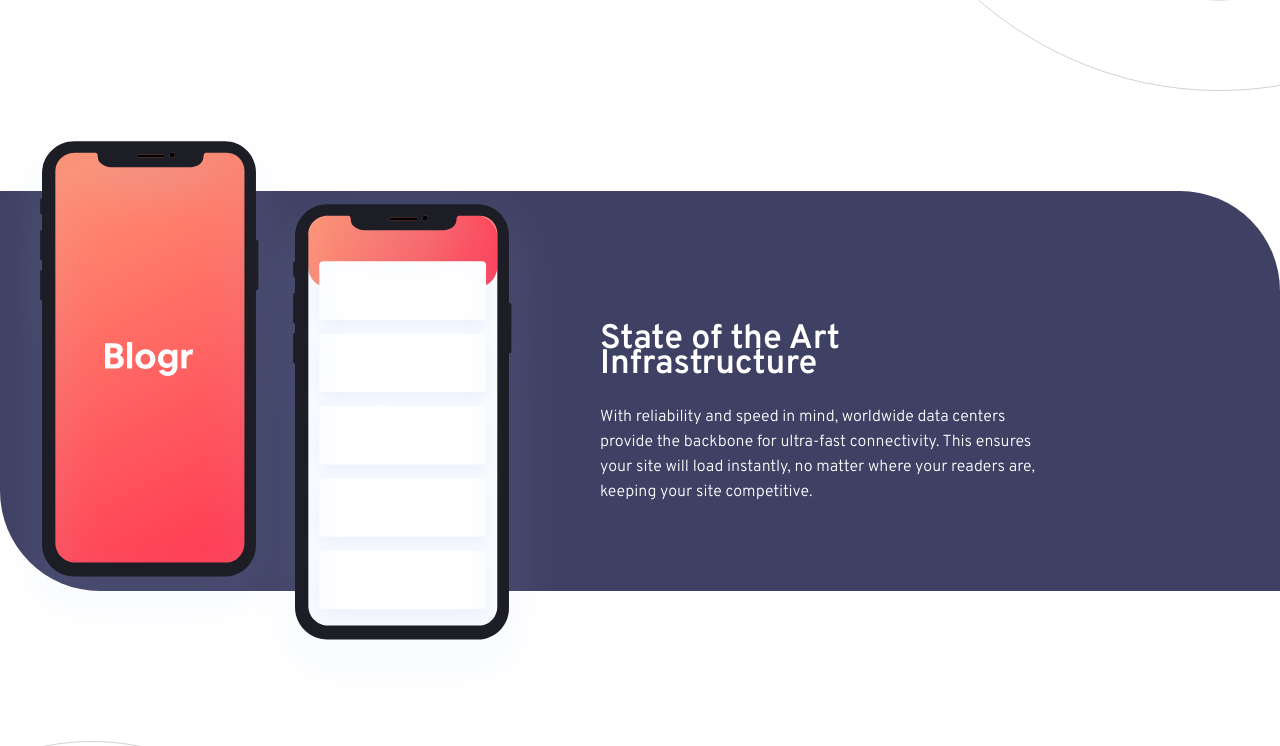
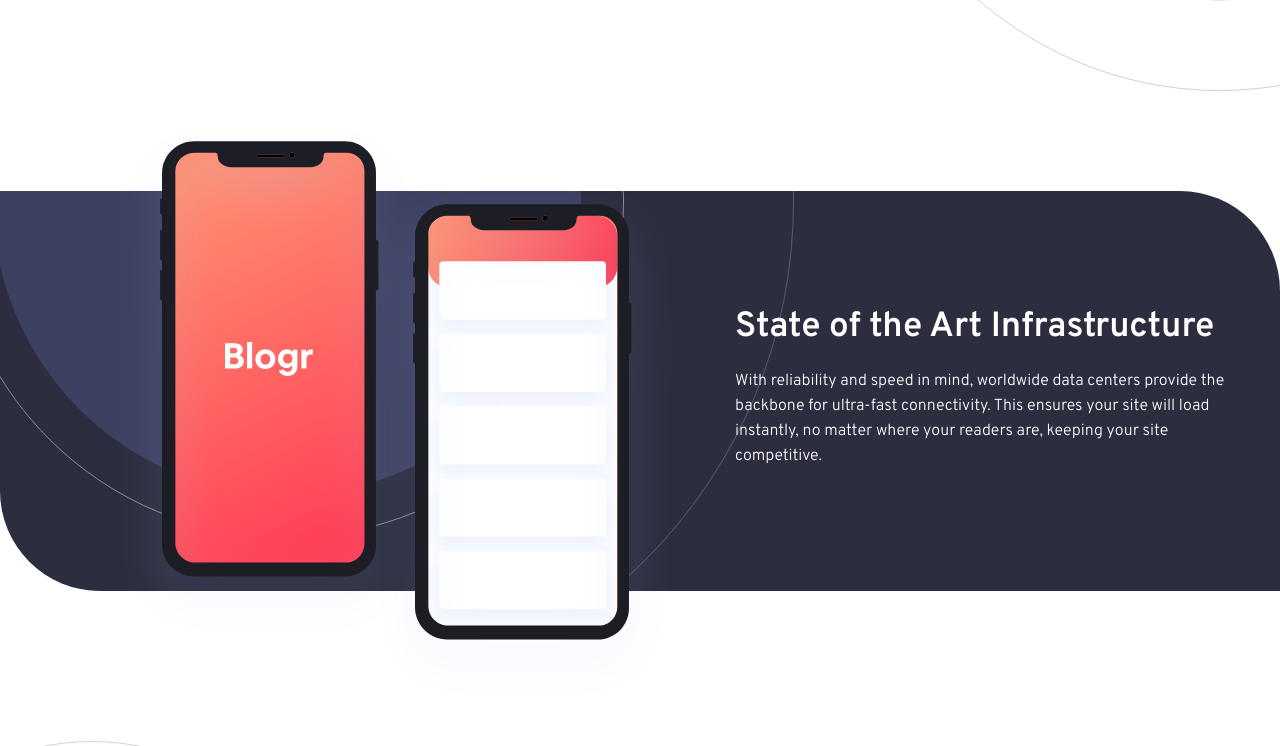
Before and after one commit to Styne001/blogr-landing-page-main, a plain HTML site: page index.html in a window 1280 px wide. Shown: the part 1359-2105 px from the top of the page. Drawn offline with Linux system fonts and the light colour scheme.

Commit message:
Design complete for 1440px screen

```diff
--- a/index.html
+++ b/index.html
@@ -106,13 +106,16 @@
   </section>
 
   <section class="section3">
-    <img src="/images/illustration-phones.svg" alt="" srcset="">
+    <div id="sec3">
+      <img id="circle" src="/images/bg-pattern-circles.svg" alt="" srcset="">
+    </div>
     <div class="state">
       <h2>State of the Art Infrastructure</h2>
       <p>
         With reliability and speed in mind, worldwide data centers provide the backbone for ultra-fast connectivity.
         This ensures your site will load instantly, no matter where your readers are, keeping your site competitive.</p>
-    </div>
+  </div>
+    <img id="phones" src="/images/illustration-phones.svg" alt="" srcset="">
   </section>
 
   <section class="section4">
--- a/styles.css
+++ b/styles.css
@@ -3,7 +3,7 @@ body{
     font-weight: 400;
     font-size: 16px;
     margin: 0px 0px;
-    max-width: 1440px;
+    max-width: 100%;
     line-height: 25px;
 }
 header{
@@ -23,7 +23,6 @@ header{
     top: -1250px;
     left: -400px;
     opacity: .7;
-    clip: 0px 10px 100px 0px ;
 }
 
 .logo{
@@ -244,7 +243,7 @@ nav li{
 .section2 .intro{
     color:hsl(208, 49%, 24%);
     position: relative;
-    width: 500px;
+    width: 510px;
     left: 200px;
     top: 230px;
     opacity: 1;
@@ -254,38 +253,50 @@ nav li{
 .section2 .robust{
     color:hsl(208, 49%, 24%);
     position: relative;
-    width: 450px;
+    width: 500px;
     left: 200px;
-    top: 270px;
+    top: 300px;
     box-sizing: border-box;
 }
 
-.section3{
-    background-color: hsl(237, 23%, 32%);
+#sec3{
+    background-color: hsl(237, 17%, 21%);
     border-bottom-left-radius: 100px;
     border-top-right-radius: 100px;
     position: relative;
     height: 400px;
     z-index: 1;
     top: 100px;
+    overflow: hidden;
 }
 
-.section3 img{
-    position:relative;
-    top: -70px;
+#circle{
+    position: absolute;
+    top: -500px;
+    left: -220px;
+    clip: inherit;
+    object-fit: cover;
+    object-position: 0 80%;
+}
+#phones{
+    position:absolute;
+    top: 1480px;
+    left: 120px;
+    z-index: 1;
 }
 
 .section3 .state{
-    position: relative;
+    position: absolute;
     color: white;
-    top: -480px;
+    top: 1645px;
     box-sizing: border-box;
-    left: 600px;
-    width: 460px;
+    left: 735px;
+    width: 490px;
+    z-index: 1;
 }
 
 .section3 .state h2{
-    font-size: 34px;
+    font-size: 35px;
 }
 
 .section4{
@@ -312,7 +323,7 @@ nav li{
 
 .section4 .tool{
     position: relative;
-    top: -90px;
+    top: -70px;
     left: 600px;
     width: 460px;
     color:hsl(208, 49%, 24%);
```
